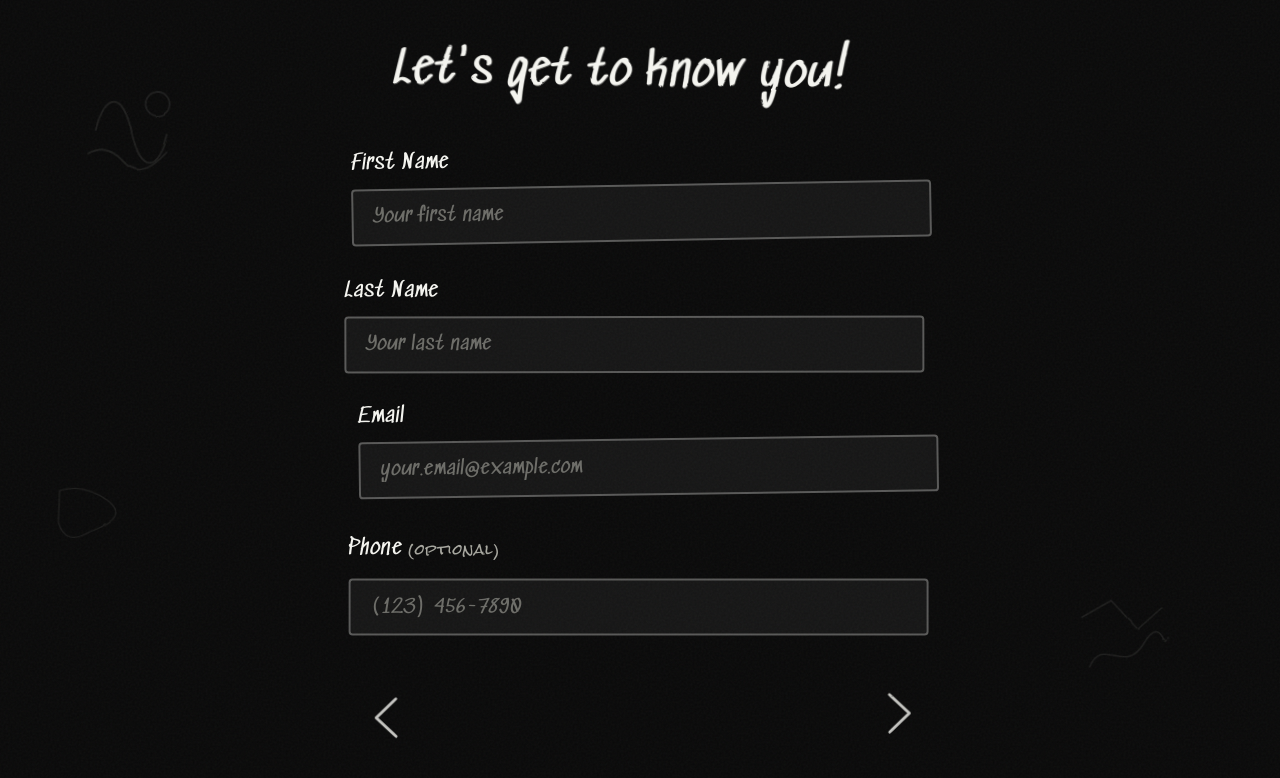
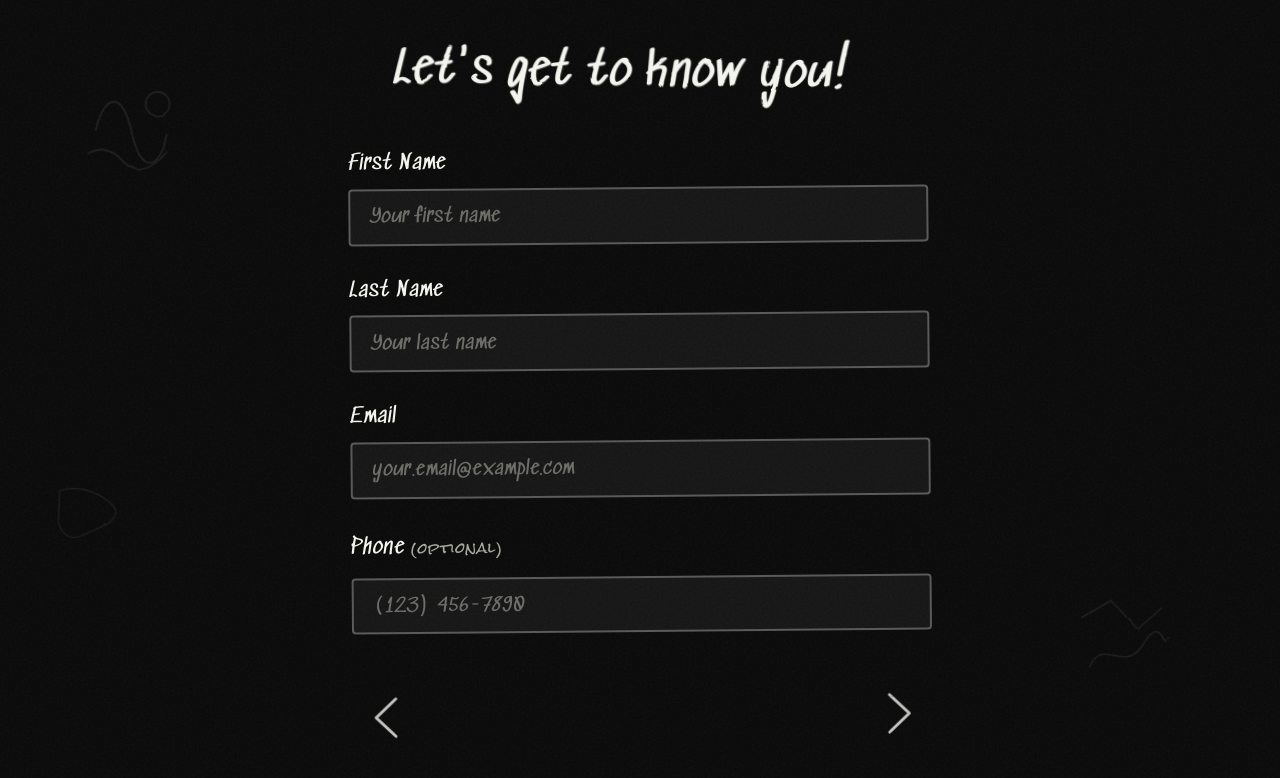
Before and after one commit to Thwandall/loophole, a React (Vite) app: page / in a window 1280 px wide. Both pictures are taken after a click on the button "Click to take Survey". Shown: the top 778 px of the page. Built offline with nearby package versions, Linux system fonts and the light colour scheme.

Commit message:
align frontend

```diff
--- a/src/components/ContactPage.css
+++ b/src/components/ContactPage.css
@@ -27,11 +27,6 @@
   gap: 0.5rem;
   transform-origin: left center;
 }
-
-.form-group:nth-child(1) { transform: rotate(-0.5deg) translateX(3px); }
-.form-group:nth-child(2) { transform: rotate(0.4deg) translateX(-5px); }
-.form-group:nth-child(3) { transform: rotate(-0.3deg) translateX(8px); }
-.form-group:nth-child(4) { transform: rotate(0.5deg) translateX(-3px); }
 
 .form-label {
   font-size: 1.3rem;
```
